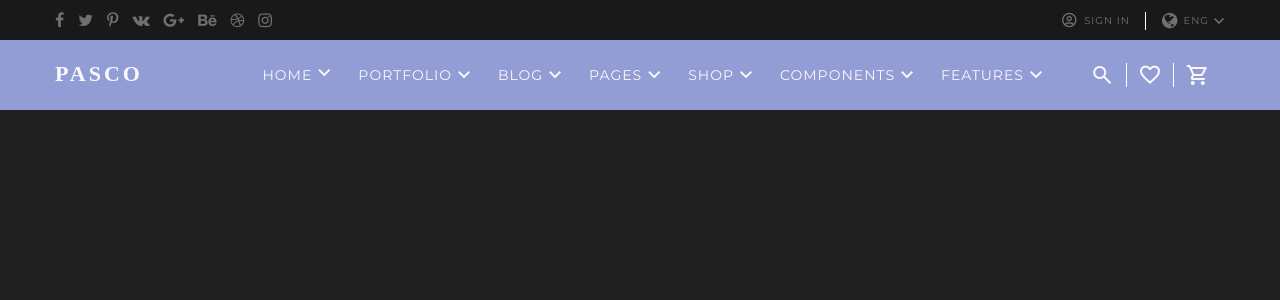
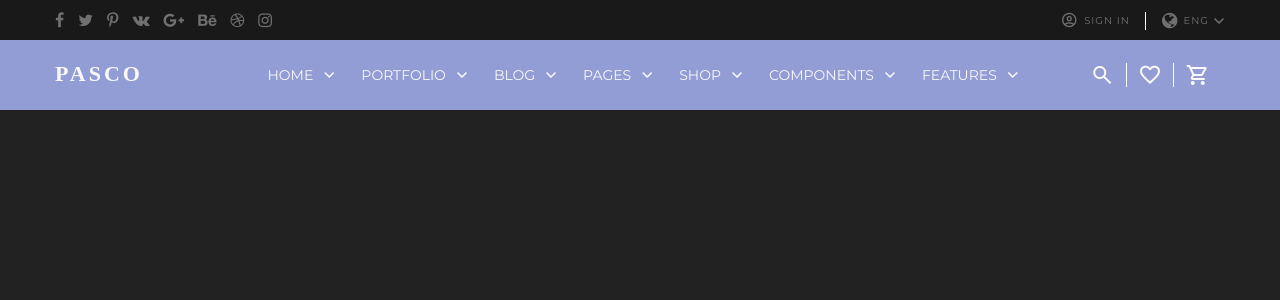
Before and after one commit to arkajyotiadhikary/codeigniter-test, a PHP site: page / in a window 1280 px wide. Shown: the top 300 px of the page. Run offline with PHP 8.4, Linux system fonts and the light colour scheme; some web fonts are replaced.

Commit message:
fixing words letter offset by adding span

```diff
--- a/index.css
+++ b/index.css
@@ -109,17 +109,17 @@
     height: 100%;
 }
 .logo {
-    padding-right: 85px;
-    font-size: 11px;
     letter-spacing: 3px;
     line-height: 40px;
     text-align: start;
 }
 .logo > h1 {
+    font-size: 22px;
     text-align: start;
     margin-bottom: 3px;
 }
 .blog-pages {
+    margin-left: 95px;
     width: 810px;
 }
 .page-list {
@@ -127,12 +127,17 @@
     display: flex;
 }
 .page-list > li {
-    letter-spacing: 1px;
     display: flex;
     font-size: 14px;
     align-items: center;
     padding: 0 11px;
 }
+
+.page-list .material-symbols-outlined {
+    padding-left: 6px;
+    font-size: 20px;
+}
+
 .right-icons {
     display: flex;
     justify-content: space-around;
--- a/index.html
+++ b/index.html
@@ -88,13 +88,9 @@
                             <ul class="page-list">
                                 <li>
                                     <span>HOME</span
-                                    ><span
-                                        ><span
-                                            class="material-symbols-outlined"
-                                        >
-                                            expand_more
-                                        </span></span
-                                    >
+                                    ><span class="material-symbols-outlined">
+                                        expand_more
+                                    </span>
                                 </li>
                                 <li>
                                     <span>PORTFOLIO</span
```
